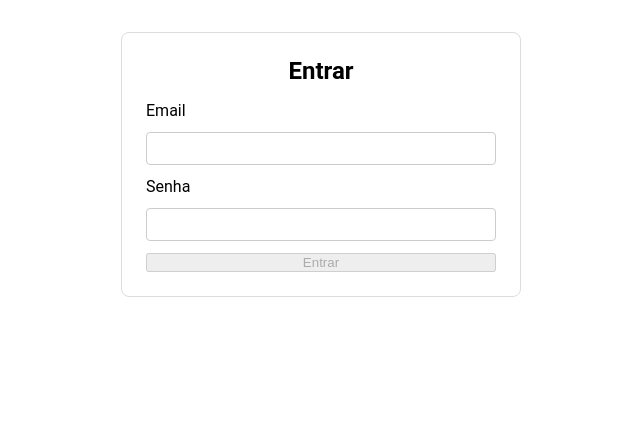
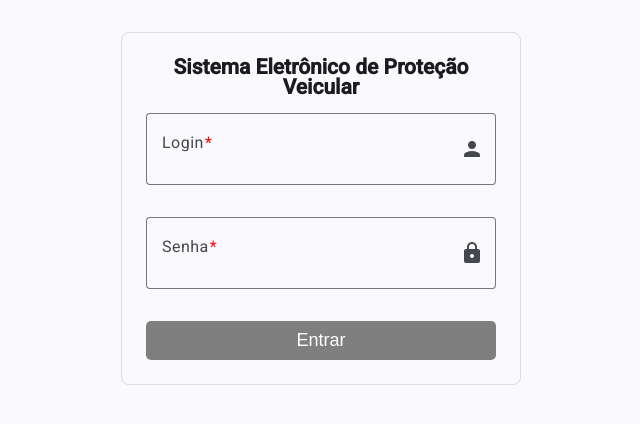
Before and after one commit to fabiodsilva2/sepv-frontend, an Angular app: page /signin in a window 1280 px wide. Shown: the top 424 px of the page, without its empty margins (319-959 px from the left). Built offline with nearby package versions, Linux system fonts and the light colour scheme.

Commit message:
Adicionado o angular material

```diff
--- a/angular.json
+++ b/angular.json
@@ -25,6 +25,7 @@
               }
             ],
             "styles": [
+              "src/custom-theme.scss",
               "src/styles.css"
             ]
           },
--- a/package.json
+++ b/package.json
@@ -22,10 +22,12 @@
   },
   "private": true,
   "dependencies": {
+    "@angular/cdk": "^20.2.3",
     "@angular/common": "^20.3.0",
     "@angular/compiler": "^20.3.0",
     "@angular/core": "^20.3.0",
     "@angular/forms": "^20.3.0",
+    "@angular/material": "^20.2.3",
     "@angular/platform-browser": "^20.3.0",
     "@angular/router": "^20.3.0",
     "rxjs": "~7.8.0",
--- a/src/app/pages/signin/signin.css
+++ b/src/app/pages/signin/signin.css
@@ -1,3 +1,83 @@
+/*
+main {
+    display: flex;
+    height: 100vh;
+    overflow: hidden;
+    .wrap-login-form {
+      width: 50vw;
+      border-right: 1px solid rgb(102, 102, 219);
+      form {
+        height: 100%;
+        display: flex;
+        flex-direction: column;
+        justify-content: center;
+
+        text-align: center;
+        padding: 0 67px;
+        .subtitle {
+          position: relative;
+          top:-30px;
+          color:#808181;
+          font-size: 16px;
+          text-align: center;
+          font-weight: 450;
+        }
+        .wrap-img {
+          width: 100%;
+         img{
+          width: 150px;
+         }
+        }
+        .submit-button{
+          width: 100%;
+          background: #229A00;
+          font-size: 18px;
+          border: none;
+          border-radius: 5px;
+          padding: 9px 0;
+          color: white;
+          cursor: pointer;
+          transition: background .3s linear;
+          &:hover{
+             background-color:  #0E7A0D;
+          }
+          &[disabled]{
+           background-color: #7f7f7f;
+          }
+        }
+        .container-button-submit{
+          width: 100%;
+          display: flex;
+          justify-content: center;
+        }
+      }
+    }
+    .wrap-img-back {
+      width: 100%;
+      img {
+        width: 100%;
+        height: 100%;
+      }
+    }
+    @media (max-width: 1024px) {
+      .wrap-img-back{
+        display: none;
+      }
+
+      .wrap-login-form {
+        width: 100%;
+        border: none;
+        form {
+          padding: 0 15vw;
+        }
+
+      }
+    }
+    ;
+
+  } */
+
+
 .signin-container {
   max-width: 400px;
   margin: 2rem auto;
@@ -22,3 +102,27 @@
   border: 1px solid #ccc;
   border-radius: 4px;
 }
+.submit-button{
+          width: 100%;
+          background: var(--mat-sys-primary);
+          /* background: #229A00; */
+          font-size: 18px;
+          border: none;
+          border-radius: 5px;
+          padding: 9px 0;
+          color: var(--mat-sys-on-primary);;
+          cursor: pointer;
+          transition: background .3s linear;
+          &:hover{
+             background-color:  var(--mat-sys-primary);
+          }
+          &[disabled]{
+           background-color: #7f7f7f;
+          }
+        }
+
+.container-button-submit{
+          width: 100%;
+          display: flex;
+          justify-content: center;
+        }
--- a/src/app/pages/signin/signin.html
+++ b/src/app/pages/signin/signin.html
@@ -1,13 +1,52 @@
+<main>
+  <section class="wrap-login-form">
 <div class="signin-container">
-  <h2>Entrar</h2>
+  <h2>Sistema Eletrônico de Proteção Veicular</h2>
 
   <form [formGroup]="signinForm" (ngSubmit)="onSubmit()">
-    <label>Email</label>
-    <input type="input" formControlName="login" />
+    <mat-form-field appearance="outline" >
+          <mat-label>Login</mat-label>
+          <input
+            name="login"
+            type="text"
+            matInput
+            formControlName="login"
+            placeholder="login"
+            maxlength="30"
+          />
+          <mat-icon matSuffix>person</mat-icon>
+          <mat-error>Login requerido</mat-error>
+        </mat-form-field>
 
-    <label>Senha</label>
-    <input type="password" formControlName="password" />
+    <!-- <label>Email</label>
+    <input type="input" formControlName="login" /> -->
 
-    <button type="submit" [disabled]="signinForm.invalid">Entrar</button>
+    <mat-form-field appearance="outline">
+          <mat-label>Senha</mat-label>
+          <input
+            name="password"
+            type="password"
+            matInput
+            formControlName="password"
+            placeholder="Senha"
+            maxlength="150"
+          />
+
+          <mat-icon matSuffix>lock</mat-icon>
+          <mat-error>Senha requerida</mat-error>
+        </mat-form-field>
+
+        <div class="container-button-submit">
+            @if (isloading) {
+              <mat-spinner [diameter]="50"></mat-spinner>
+            }@else{
+              <button class="submit-button" type="submit" [disabled]="signinForm.invalid">Entrar </button>
+            }
+
+        </div>
+
+    <!-- <button type="submit" [disabled]="signinForm.invalid">Entrar</button> -->
   </form>
 </div>
+</section>
+</main>
--- /dev/null
+++ b/src/custom-theme.scss
@@ -0,0 +1,35 @@
+
+// Include theming for Angular Material with `mat.theme()`.
+// This Sass mixin will define CSS variables that are used for styling Angular Material
+// components according to the Material 3 design spec.
+// Learn more about theming and how to use it for your application's
+// custom components at https://material.angular.dev/guide/theming
+@use '@angular/material' as mat;
+
+html {
+  @include mat.theme((
+    color: (
+      primary: mat.$azure-palette,
+      tertiary: mat.$blue-palette,
+    ),
+    typography: Roboto,
+    density: 0,
+  ));
+}
+
+body {
+  // Default the application to a light color theme. This can be changed to
+  // `dark` to enable the dark color theme, or to `light dark` to defer to the
+  // user's system settings.
+  color-scheme: light;
+
+  // Set a default background, font and text colors for the application using
+  // Angular Material's system-level CSS variables. Learn more about these
+  // variables at https://material.angular.dev/guide/system-variables
+  background-color: var(--mat-sys-surface);
+  color: var(--mat-sys-on-surface);
+  font: var(--mat-sys-body-medium);
+
+  // Reset the user agent margin.
+  margin: 0;
+}
--- a/src/index.html
+++ b/src/index.html
@@ -6,6 +6,8 @@
   <base href="/">
   <meta name="viewport" content="width=device-width, initial-scale=1">
   <link rel="icon" type="image/x-icon" href="favicon.ico">
+  <link href="https://fonts.googleapis.com/css2?family=Roboto:wght@300;400;500&display=swap" rel="stylesheet">
+  <link href="https://fonts.googleapis.com/icon?family=Material+Icons" rel="stylesheet">
 </head>
 <body>
   <app-root></app-root>
--- a/src/styles.css
+++ b/src/styles.css
@@ -63,3 +63,10 @@ body { margin: 0; font-family: Roboto, "Helvetica Neue", sans-serif; }
     /* cor padrão de erro (warn) do tema Material */
     color: #f44336;
   }
+
+
+
+
+
+html, body { height: 100%; }
+body { margin: 0; font-family: Roboto, "Helvetica Neue", sans-serif; }
```
Also changed, not shown: src/app/pages/signin/signin.ts (+15 -2 lines), 1 other file (tests, documents, lock files or other folders).
